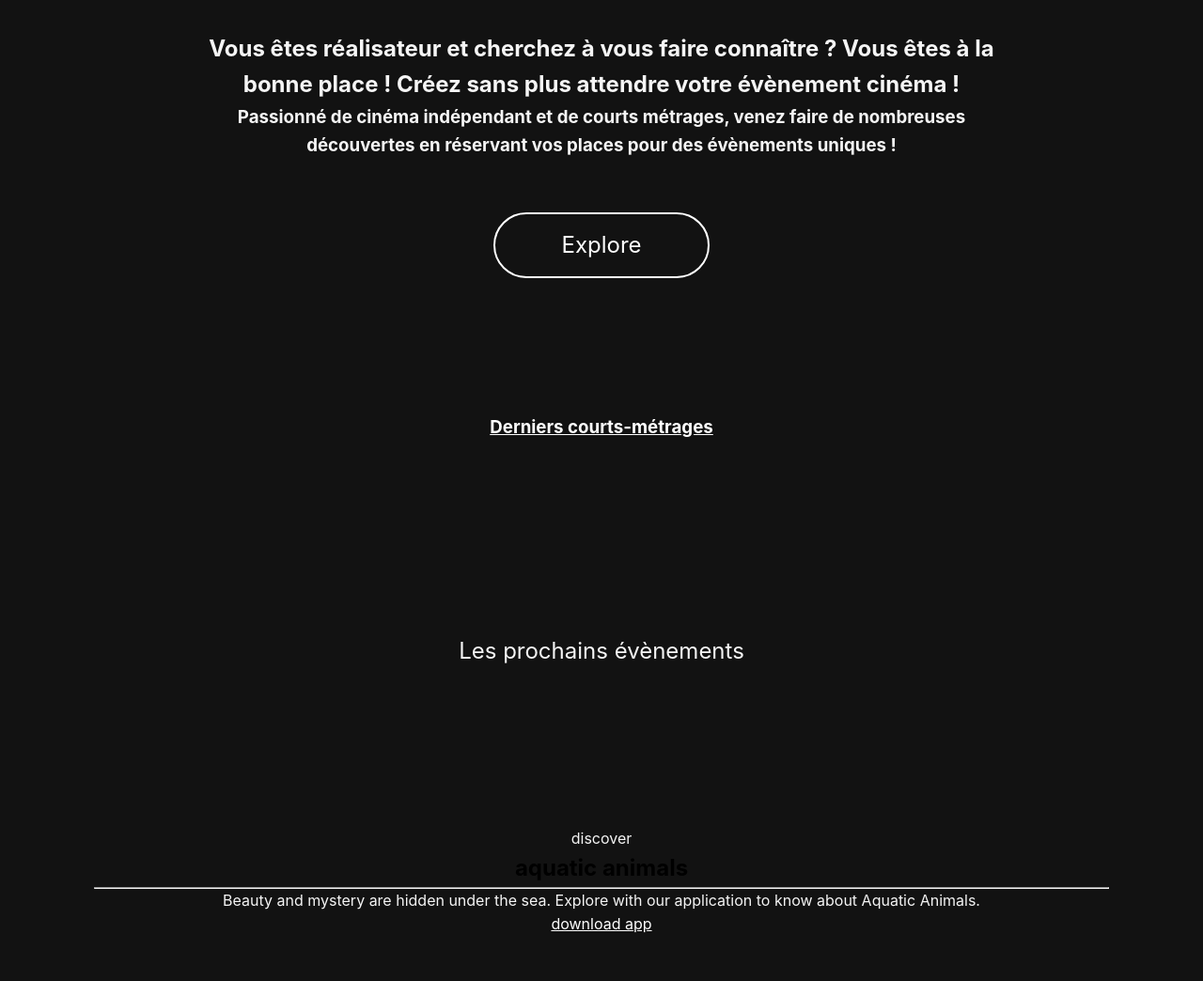
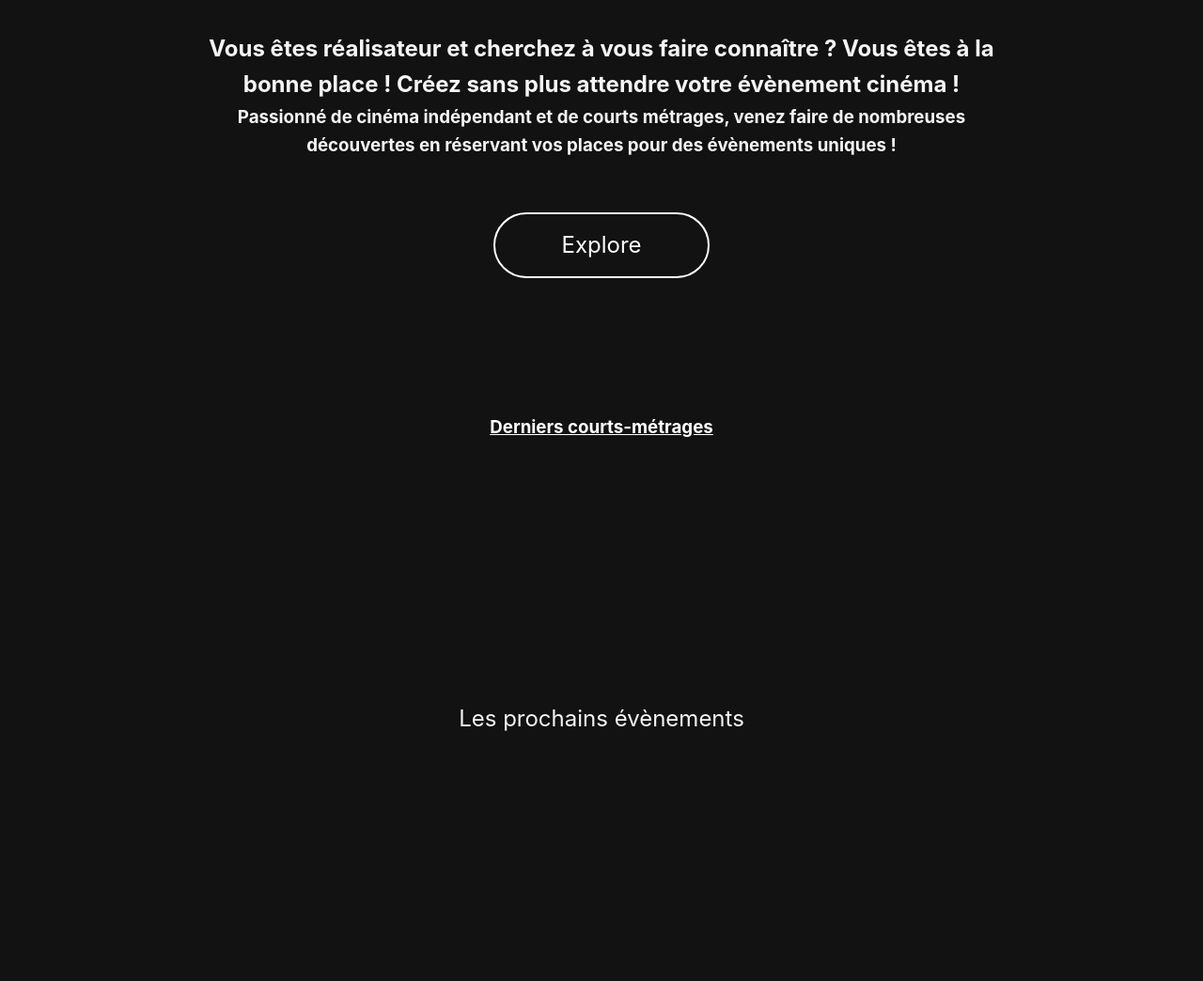
Before and after one commit to jevil77/projetExamen, a PHP site: page / in a window 1280 px wide. Shown: the part 833-1877 px from the top of the page at 94% size. Run offline with PHP 8.4, Linux system fonts and the light colour scheme; data that the repository does not hold is empty; some libraries are stand-ins or nearby versions.

Commit message:
page d'accueil

```diff
--- a/model/managers/EventManager.php
+++ b/model/managers/EventManager.php
@@ -27,6 +27,7 @@ class EventManager extends Manager {
 
         $sql = "SELECT *
                 FROM " . $this->tableName . " e
+                WHERE e.eventDateTime >= NOW()
                 ORDER BY e.eventDateTime DESC
                 LIMIT 5";
 
--- a/public/css/style.css
+++ b/public/css/style.css
@@ -129,7 +130,8 @@ h1 {
     padding: 0;
     box-sizing: border-box;
     font-family: 'Inter', sans-serif;
-    text-align: center;
+
+
 }
 
 body {
@@ -190,8 +192,8 @@ h3{
 
 
 .titre_section{
-    margin-top: 8rem;
-    margin-bottom: 1rem;
+    margin-top: 200px;
+    margin-bottom: 3rem;
     font-family: 'Lucida Sans', 'Lucida Sans Regular', 'Lucida Grande', 'Lucida Sans Unicode', Geneva, Verdana, sans-serif;
     font-size: x-large;
 }
@@ -857,6 +875,7 @@ nav ul li{
 .swiper {
   width: 100%;
   padding-top: 3.125rem;
+  margin-bottom: 350px;
 }
 
 .swiper-pagination-bullet,
--- a/view/cinema/form/addEventForm.php
+++ b/view/cinema/form/addEventForm.php
@@ -25,7 +25,7 @@
 
 
     <label for="eventDateTime">Date et heure de l'évèvement</label>
-    <input type="datetime-local" id="eventDateTime" name="eventDateTime" min="2025-02-26T00:00" placeholder="Date et heure de l'évènement" required>
+    <input type="datetime-local" id="eventDateTime" name="eventDateTime" placeholder="Date et heure de l'évènement" required>
     <br>
 
     <label for="placeAvailable">Nombre de place disponible :</label>
--- a/view/home.php
+++ b/view/home.php
@@ -1,5 +1,3 @@
-
-
 <?php
     $movies = $result["data"]['movie'];
     $events = $result["data"]['event'];
@@ -91,118 +89,15 @@
 </div>
 
 
-<main>
-  <div>
-    <span>discover</span>
-    <h1>aquatic animals</h1>
-    <hr>
-    <p>Beauty and mystery are hidden under the sea. Explore with our application to know about Aquatic Animals.</p>
-    <a href="#">download app</a>
-  </div>
-  <div class="swiper">
-    <div class="swiper-wrapper">
-      <div class="swiper-slide swiper-slide--one">
-        <div>
-          <h2>Jellyfish</h2>
-          <p>Jellyfish and sea jellies are the informal common names given to the medusa-phase of certain gelatinous members of the subphylum Medusozoa, a major part of the phylum Cnidaria.</p>
-          <a href="https://en.wikipedia.org/wiki/Jellyfish" target="_blank">explore</a>
-        </div>
-      </div>
-      <div class="swiper-slide swiper-slide--two">
-        <div>
-          <h2>Seahorse</h2>
-          <p>
-            Seahorses are mainly found in shallow tropical and temperate salt water throughout the world. They live in sheltered areas such as seagrass beds, estuaries, coral reefs, and mangroves. Four species are found in Pacific waters from North America to South America.
-          </p>
-          <a href="https://en.wikipedia.org/wiki/Seahorse" target="_blank">explore</a>
-        </div>
-      </div>
 
-      <div class="swiper-slide swiper-slide--three">
-
-        <div>
-          <h2>octopus</h2>
-          <p>
-            Octopuses inhabit various regions of the ocean, including coral reefs, pelagic waters, and the seabed; some live in the intertidal zone and others at abyssal depths. Most species grow quickly, mature early, and are short-lived.
-          </p>
-          <a href="https://en.wikipedia.org/wiki/Octopus" target="_blank">explore</a>
-        </div>
-      </div>
-
-      <div class="swiper-slide swiper-slide--four">
-
-        <div>
-          <h2>Shark</h2>
-          <p>
-            Sharks are a group of elasmobranch fish characterized by a cartilaginous skeleton, five to seven gill slits on the sides of the head, and pectoral fins that are not fused to the head.
-          </p>
-          <a href="https://en.wikipedia.org/wiki/Shark" target="_blank">explore</a>
-        </div>
-      </div>
-
-      <div class="swiper-slide swiper-slide--five">
-
-        <div>
-          <h2>Dolphin</h2>
-          <p>
-            Dolphins are widespread. Most species prefer the warm waters of the tropic zones, but some, such as the right whale dolphin, prefer colder climates. Dolphins feed largely on fish and squid, but a few, such as the orca, feed on large mammals such as seals.
-          </p>
-          <a href="https://en.wikipedia.org/wiki/Dolphin" target="_blank">explore</a>
-        </div>
-      </div>
+    <div class="parallax"></div>
+    <div class="content-parallax">
+        <h1>Welcome to My Parallax Website</h1>
+        <p>This is a simple example of a parallax scrolling effect.</p>
     </div>
-    <!-- Add Pagination -->
-    <div class="swiper-pagination"></div>
-  </div>
-  <img src="https://cdn.pixabay.com/photo/2021/11/04/19/39/jellyfish-6769173_960_720.png" alt="" class="bg">
-  <img src="https://cdn.pixabay.com/photo/2012/04/13/13/57/scallop-32506_960_720.png" alt="" class="bg2">
-</main>
-
-
-
-
-
-
-<!-- <div class="gallery">
-        <div class="movie">
-            <img src="https://via.placeholder.com/150x225" alt="Film 1">
-            <div class="icons">
-                <i class="fas fa-heart"></i>
-                <i class="fas fa-eye"></i>
-                <i class="fas fa-star"></i>
-            </div>
-        </div>
-        <div class="movie">
-            <img src="https://via.placeholder.com/150x225" alt="Film 2">
-            <div class="icons">
-                <i class="fas fa-heart"></i>
-                <i class="fas fa-eye"></i>
-                <i class="fas fa-star"></i>
-            </div>
-        </div>
-        <div class="movie">
-            <img src="https://via.placeholder.com/150x225" alt="Film 3">
-            <div class="icons">
-                <i class="fas fa-heart"></i>
-                <i class="fas fa-eye"></i>
-                <i class="fas fa-star"></i>
-            </div>
-        </div>
-        <div class="movie">
-            <img src="https://via.placeholder.com/150x225" alt="Film 4">
-            <div class="icons">
-                <i class="fas fa-heart"></i>
-                <i class="fas fa-eye"></i>
-                <i class="fas fa-star"></i>
-            </div>
-        </div>
-        <div class="movie">
-            <img src="https://via.placeholder.com/150x225" alt="Film 5">
-            <div class="icons">
-                <i class="fas fa-heart"></i>
-                <i class="fas fa-eye"></i>
-                <i class="fas fa-star"></i>
-            </div>
-        </div>
+    <div class="parallax"></div>
+    <div class="content-parallax">
+        <h1>Another Section</h1>
+        <p>More content goes here.</p>
     </div>
- -->
+    <div class="parallax"></div>
--- a/view/layout.php
+++ b/view/layout.php
@@ -1,3 +1,4 @@
+
 <!DOCTYPE html>
 <html lang="en">
     <head>
@@ -12,16 +13,20 @@
         <script src="https://kit.fontawesome.com/ccbe9956fa.js" crossorigin="anonymous"></script>
         <link rel="stylesheet" href="https://cdnjs.cloudflare.com/ajax/libs/font-awesome/6.7.2/css/all.min.css" integrity="sha512-Evv84Mr4kqVGRNSgIGL/F/aIDqQb7xQ2vcrdIwxfjThSH8CSR7PBEakCr51Ck+w+/U6swU2Im1vVX0SVk9ABhg==" crossorigin="anonymous" referrerpolicy="no-referrer" />
         <!-- Swiper CSS -->
-        <link rel="stylesheet" href="https://cdn.jsdelivr.net/npm/swiper@11/swiper-bundle.min.css">
+        <!-- <link rel="stylesheet" href="https://cdn.jsdelivr.net/npm/swiper@11/swiper-bundle.min.css"> -->
+        <link rel="stylesheet" href="https://unpkg.com/swiper/swiper-bundle.min.css" />
+
+
+
 
         <link rel="stylesheet" href="<?= PUBLIC_DIR ?>/css/style.css">
         <title>Projet Examen</title>
     </head>
          <!-- Swiper JS -->
-         <script src="https://cdn.jsdelivr.net/npm/swiper@11/swiper-bundle.min.js"></script>
+         <!-- <script src="https://cdn.jsdelivr.net/npm/swiper@11/swiper-bundle.min.js"></script> -->
 
          <!-- Inclusion de ton fichier JavaScript -->
-         <script src="js/swiper-config.js"></script>
+         <!-- <script src="js/swiper-config.js"></script> -->
 
     <body>
 
@@ -60,7 +65,7 @@
                     </button>
                     <div class="dropdown-content">
                         <a href="index.php?ctrl=cinema&action=infosUser&id=<?= App\Session::getUser()->getId() ?>">Mon profil</a>
-                         <a href="index.php?ctrl=cinema&action=addEventForm">Créer un évènement</a>
+                         <a href="index.php?ctrl=cinema&action=addEventForm&id=<?= App\Session::getUser()->getId() ?>">Créer un évènement</a>
                         <a href="index.php?ctrl=cinema&action=listEvents">Réserver</a>
                         <a href="index.php?ctrl=security&action=logout">Déconnexion</a>
                     </div>
@@ -199,6 +204,7 @@
                 });
             })
         </script>
+        <script src="https://unpkg.com/swiper/swiper-bundle.min.js"></script>
         <script src="<?= PUBLIC_DIR ?>/js/script.js"></script>
     </body>
 </html>
```
Also changed, not shown: other parts of public/css/style.css (+62 -22 lines), controller/CinemaController.php (+30 -2 lines), view/cinema/listEvents.php (+8 -0 lines), public/img/cinemapicture.jpg (added), public/uploads/presence.webp (added). Lines whose indentation alone changed are shown as unchanged.
